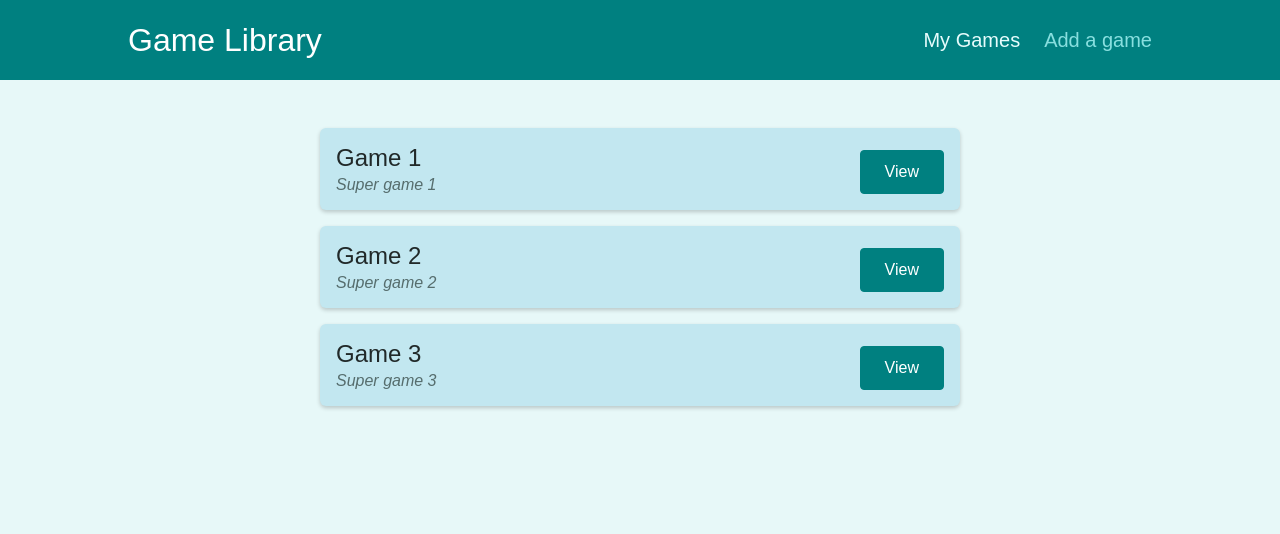
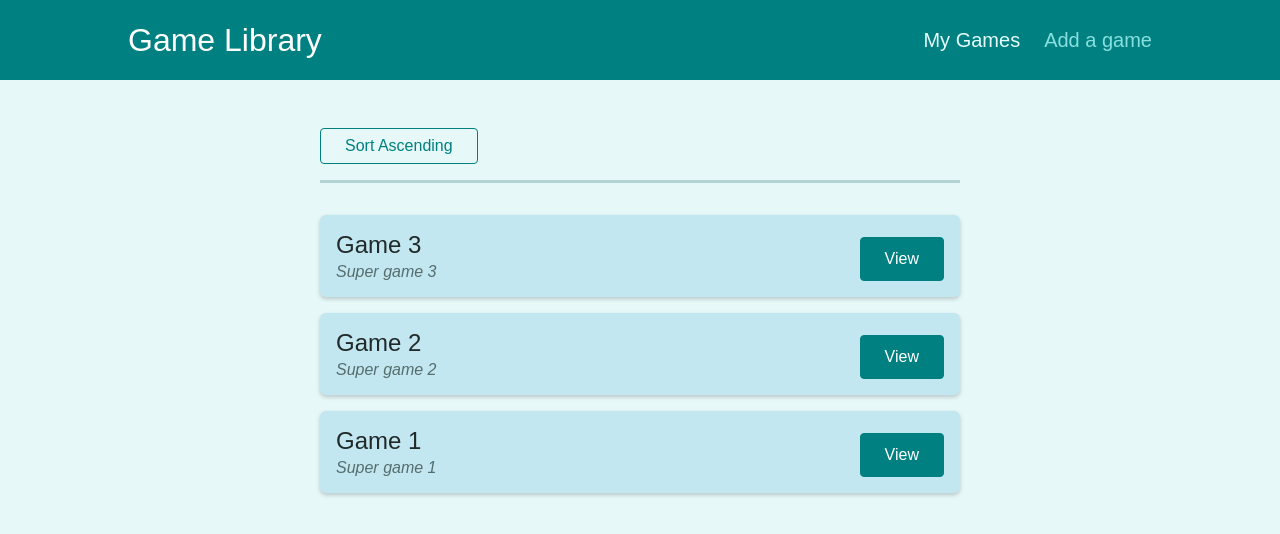
Before and after one commit to teodoragavrila/TapThatJob2022, a React (Create React App) app in the folder react-router-demo/: page /games in a window 1280 px wide. Shown: the top 534 px of the page. Built offline with nearby package versions, Linux system fonts and the light colour scheme.

Commit message:
Extracting params - sort games

```diff
--- a/react-router-demo/src/components/GameList.js
+++ b/react-router-demo/src/components/GameList.js
@@ -1,10 +1,40 @@
+import { useLocation, useNavigate } from 'react-router-dom';
 import GameItem from './GameItem';
 import classes from './GameList.module.css';
 
+const sortGames = (games, ascending) => {
+  return games.sort((gameA, gameB) => {
+    if (ascending) {
+      return gameA.name > gameB.name ? 1 : -1;
+    } else {
+      return gameA.name < gameB.name ? 1 : -1;
+    }
+  });
+};
+
 const GameList = (props) => {
+  const navigate = useNavigate();
+  const location = useLocation();
+
+  const queryParams = new URLSearchParams(location.search);
+
+  const isSortingAscending = queryParams.get('sort') === 'asc';
+
+  const sortedGames = sortGames(props.games, isSortingAscending);
+
+  const changeSortingHandler = () => {
+    navigate(`${location.pathname}?sort=${(isSortingAscending ? 'desc' : 'asc')}`);
+  };
+
   return (
+    <>
+      <div className={classes.sorting}>
+        <button onClick={changeSortingHandler}>
+          Sort {isSortingAscending ? 'Descending' : 'Ascending'}
+        </button>
+      </div>
       <ul className={classes.list}>
-      {props.games.map((game) => (
+        {sortedGames.map((game) => (
           <GameItem
             key={game.id}
             id={game.id}
@@ -13,6 +43,7 @@ const GameList = (props) => {
           />
         ))}
       </ul>
+    </>
   );
 };
 
--- a/react-router-demo/src/components/GameList.module.css
+++ b/react-router-demo/src/components/GameList.module.css
@@ -3,3 +3,23 @@
   margin: 0;
   padding: 0;
 }
+
+.sorting {
+  padding-bottom: 1rem;
+  border-bottom: 3px solid #b2d4d4;
+  margin-bottom: 2rem;
+}
+
+.sorting button {
+  font: inherit;
+  color: teal;
+  border: 1px solid teal;
+  background-color: transparent;
+  border-radius: 4px;
+  padding: 0.5rem 1.5rem;
+  cursor: pointer;
+}
+
+.sorting button:hover {
+  background-color: #c2fafa;
+}
```
Lines whose indentation alone changed are shown as unchanged.
